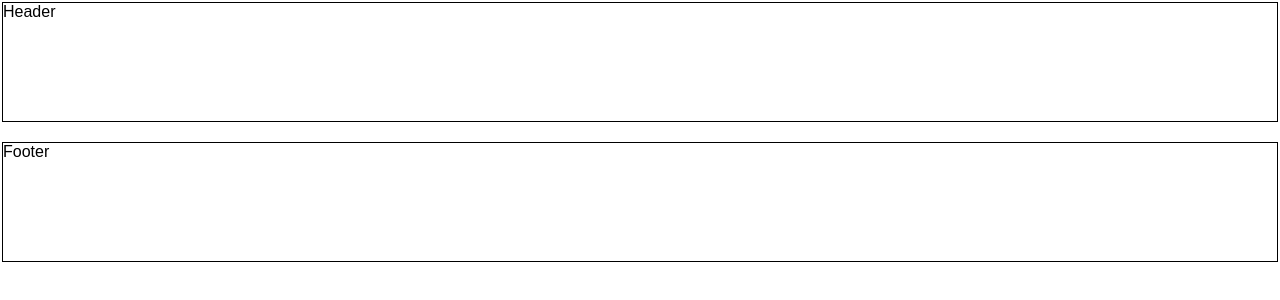
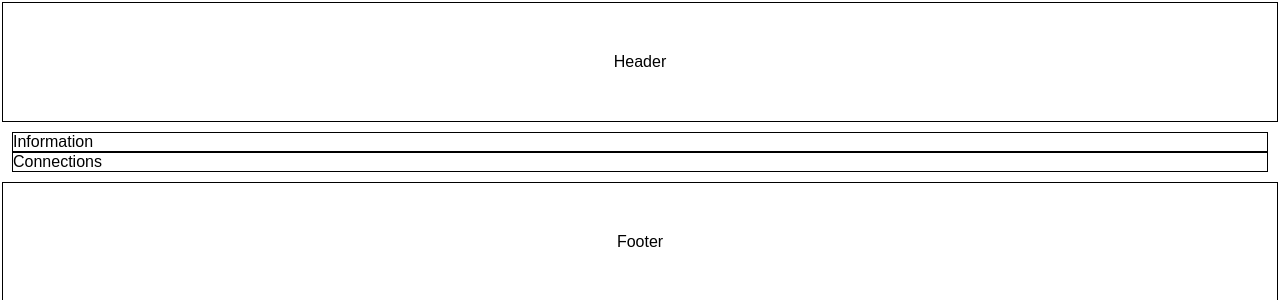
Before and after one commit to leobez/chat-mqtt, a React (Vite) app in the folder mqtt/: page / in a window 1280 px wide. Shown: the top 300 px of the page. Built offline with nearby package versions, Linux system fonts and the light colour scheme.

Commit message:
new components + css

```diff
--- a/mqtt/src/App.tsx
+++ b/mqtt/src/App.tsx
@@ -1,6 +1,8 @@
 import './App.css'
+import Connections from './components/Connections/Connections'
 import Footer from './components/Footer/Footer'
 import Header from './components/Header/Header'
+import Information from './components/Information/Information'
 
 function App() {
 
@@ -10,8 +12,8 @@ function App() {
           <Header/>
 
           <main>
-
-
+            <Information/>
+            <Connections/>
           </main>
 
           <Footer/>
--- /dev/null
+++ b/mqtt/src/components/Connections/Connections.tsx
@@ -0,0 +1,11 @@
+import styles from './Connections.module.css'
+
+const Connections = () => {
+    return (
+        <div>
+            Connections
+        </div>
+    )
+}
+
+export default Connections
--- a/mqtt/src/components/Footer/Footer.module.css
+++ b/mqtt/src/components/Footer/Footer.module.css
@@ -1,3 +1,6 @@
 .footer {
     height: 120px;
+    display: flex;
+    align-items: center;
+    justify-content: center;
 }
--- a/mqtt/src/components/Header/Header.module.css
+++ b/mqtt/src/components/Header/Header.module.css
@@ -1,3 +1,6 @@
 .header {
     height: 120px;
+    display: flex;
+    align-items: center;
+    justify-content: center;
 }
--- a/mqtt/src/components/Information/Information.tsx
+++ b/mqtt/src/components/Information/Information.tsx
@@ -0,0 +1,11 @@
+import styles from './Information.module.css'
+
+const Information = () => {
+    return (
+        <div>
+            Information
+        </div>
+    )
+}
+
+export default Information
--- a/mqtt/src/index.css
+++ b/mqtt/src/index.css
@@ -1,6 +1,4 @@
 :root {
-    --header-height: 120px;
-    --footer-height: 120px;
 }
 
 * {
```
Also changed, not shown: mqtt/src/components/Connections/Connections.module.css (added), mqtt/src/components/Information/Information.module.css (added).
